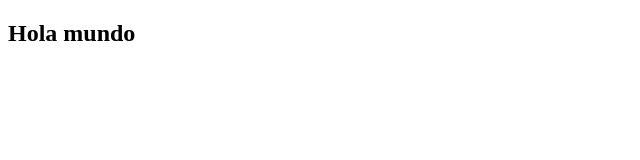
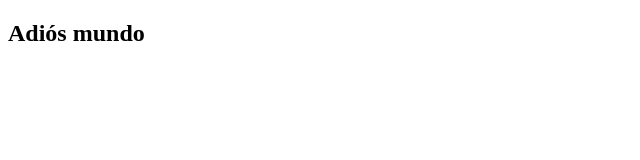
Before and after one commit to MrHEmilio/practica-git-2, a plain HTML site: page index.html in a window 1280 px wide. Shown: the full height of the page, 0-640 px from the left. Drawn offline with Linux system fonts and the light colour scheme.

Commit message:
Se agrega un h2 al index.html

```diff
--- a/index.html
+++ b/index.html
@@ -6,6 +6,6 @@
     <title>Proyecto</title>
 </head>
 <body>
-    <h2>Hola mundo</h2>
+    <h2>Adiós mundo</h2>
 </body>
 </html>
```
